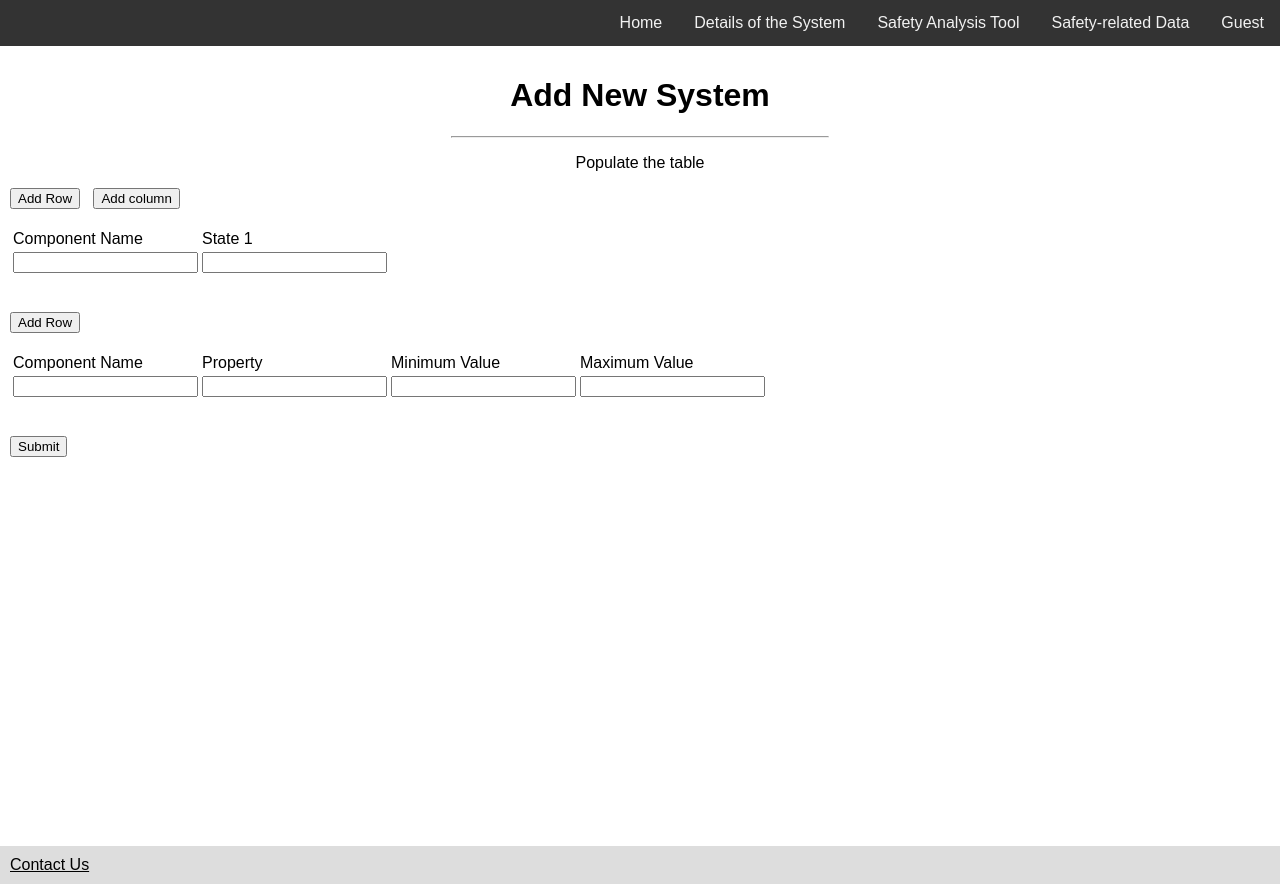
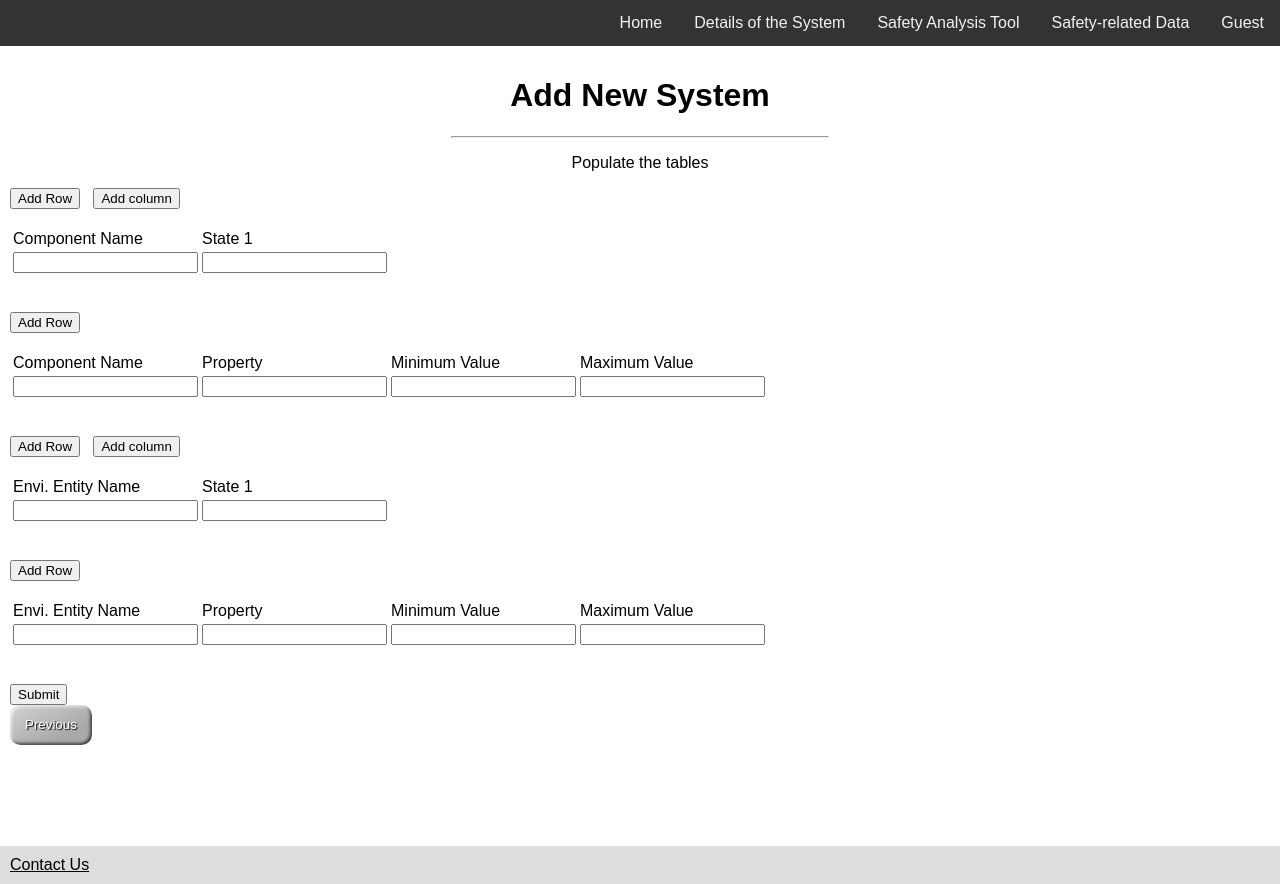
Before and after one commit to littleSky770/CapstoneProject, a Flask app: page /safetyAnalysisTool/addNewSys/ in a window 1280 px wide. Run offline with Flask 2, Linux system fonts and the light colour scheme.

Commit message:
added more tables to the addNewSys.html page

```diff
--- a/proj/templates/addNewSys.html
+++ b/proj/templates/addNewSys.html
@@ -14,26 +14,6 @@
 </style>
 {% block pageTitle %}Add New System{% endblock %}
 {% block content %}
-<!-- <table id="table1" class="display" style="width:100%">
-  <thead>
-    <tr>
-      <th>Component Name</th>
-      <th>State1</th>
-    </tr>
-  </thead>
-  <tbody>
-    <tr>
-      <td><input type="text" id="row-name" name="row-name" placeholder="Enter Component Name"></td>
-      <td><input type="text" id="row-state" name="row-state" placeholder="Enter Component State"></td>
-      <td><input type="text" id="row-property" name="row-property" placeholder="Enter Property"></td>
-      <td><input type="text" id="row-min" name="row-min" placeholder="Enter Acceptable Min"></td>
-      <td><input type="text" id="row-max" name="row-max" placeholder="Enter Acceptable Max"></td>
-    </tr>
-  </tbody>
-</table>
--->
-
-
 
 <!--
 <p>Type in the number of components you wish to enter</p>
@@ -94,7 +74,7 @@
 }
 </script>
 -->
-<p>Populate the table</p>
+<p>Populate the tables</p>
 
 <form name="myform" id="myform">
   <table id="table">
@@ -102,7 +82,7 @@
       <button type="button" id="addRow">Add Row</button>
       &nbsp;
       <button type="button" id="addCol">Add column</button>
-      </br></br>
+      <br></br>
 
       <tr id="one">
           <td>Component Name</td>
@@ -118,24 +98,23 @@
 
       </tr>
   </table>
-  </br></br>
+  <br></br>
 </form>
 
+<form name="myform" id="myform2">
+  <table id="table2">
 
-<form name="myform" id="myform1">
-  <table id="table1">
+      <button type="button" id="addRow2">Add Row</button>
+      <br></br>
 
-      <button type="button" id="addRow1">Add Row</button>
-      </br></br>
-
-      <tr id="one1">
+      <tr id="one2">
           <td>Component Name</td>
           <td>Property</td>
           <td>Minimum Value</td>
           <td>Maximum Value</td>
 
       </tr>
-      <tr id="two1">
+      <tr id="two2">
           <td>
               <input type="text" name="Component Name" />
           </td>
@@ -150,10 +129,66 @@
           </td>
       </tr>
   </table>
-  </br></br>
+  <br></br>
+</form>
+
+<form name="myform1" id="myform1">
+  <table id="table1">
+      <button type="button" id="addRow1">Add Row</button>
+      &nbsp;
+      <button type="button" id="addCol1">Add column</button>
+      <br></br>
+
+      <tr id="one1">
+          <td>Envi. Entity Name</td>
+          <td>State 1</td>
+      </tr>
+      <tr id="two1">
+          <td>
+              <input type="text" name="Envi Entity Name" />
+          </td>
+          <td>
+              <input type="text" name="State1" />
+          </td>
+
+      </tr>
+  </table>
+  <br></br>
+</form>
+
+<form name="myform" id="myform3">
+  <table id="table3">
+
+      <button type="button" id="addRow3">Add Row</button>
+      <br></br>
+
+      <tr id="one3">
+          <td>Envi. Entity Name</td>
+          <td>Property</td>
+          <td>Minimum Value</td>
+          <td>Maximum Value</td>
+
+      </tr>
+      <tr id="two3">
+          <td>
+              <input type="text" name="Envi Entity Name" />
+          </td>
+          <td>
+              <input type="text" name="Property" />
+          </td>
+          <td>
+              <input type="text" name="Minimum Value" />
+          </td>
+          <td>
+              <input type="text" name="Maximum Value" />
+          </td>
+      </tr>
+  </table>
+  <br></br>
   <input type="submit"></input>
 </form>
 
+<a href="/safetyRelatedData"><button class="regular" type="button">Previous</button></a>
 
 
 <script>
@@ -186,8 +221,48 @@ $('#addRow1').click(function () {
        first_row = $('#two1');
    while (count-- > 0) first_row.clone().appendTo('#table1');
 });
+
+var myform = $('#myform1'),
+   iter = 2;
+$('#addCol1').click(function () {
+   myform.find('tr').each(function(){
+     var trow = $(this);
+       if(trow.index() === 0){
+           trow.append('<td>State '+iter+'</td>');
+       }else{
+           trow.append('<td><input type="text" name="cee'+iter+'"/></td>');
+       }
+
+   });
+   iter += 1;
+});
 });
 
+/*
+function deleteRows() {
+  document.getElementById("table").deleteRow(-1);
+}
+
+function deleteRows() {
+  document.getElementById("table1").deleteRow(-1);
+}
+*/
+
+$(document).ready(function () {
+$('#addRow2').click(function () {
+   var count = 1,
+       first_row = $('#two2');
+   while (count-- > 0) first_row.clone().appendTo('#table2');
+});
+});
+
+$(document).ready(function () {
+$('#addRow3').click(function () {
+   var count = 1,
+       first_row = $('#two3');
+   while (count-- > 0) first_row.clone().appendTo('#table3');
+});
+});
 </script>
 
 
```
